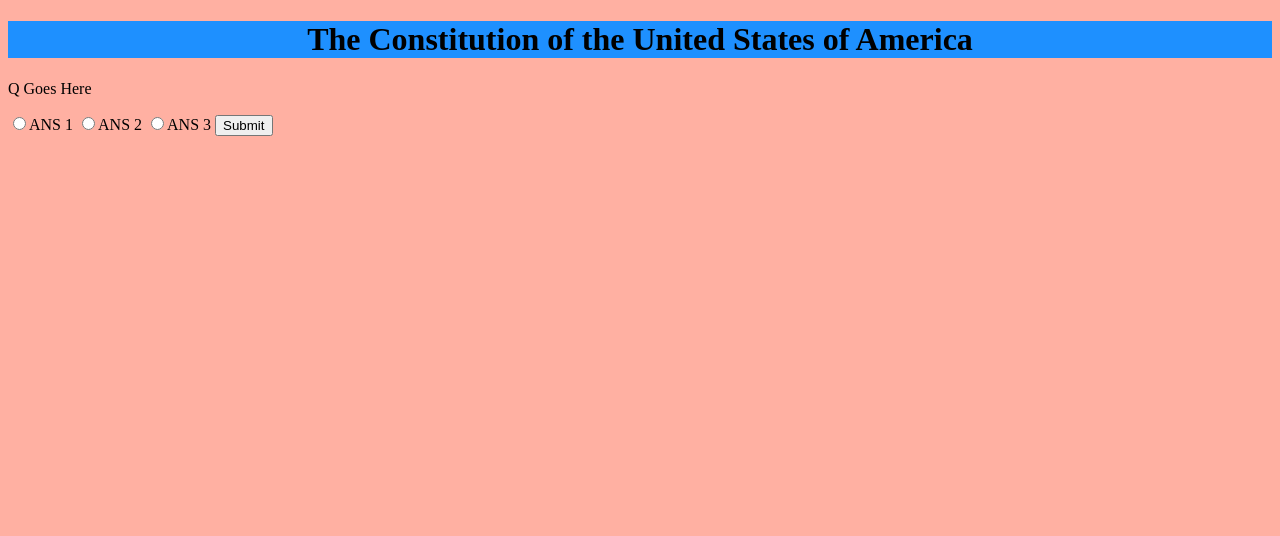
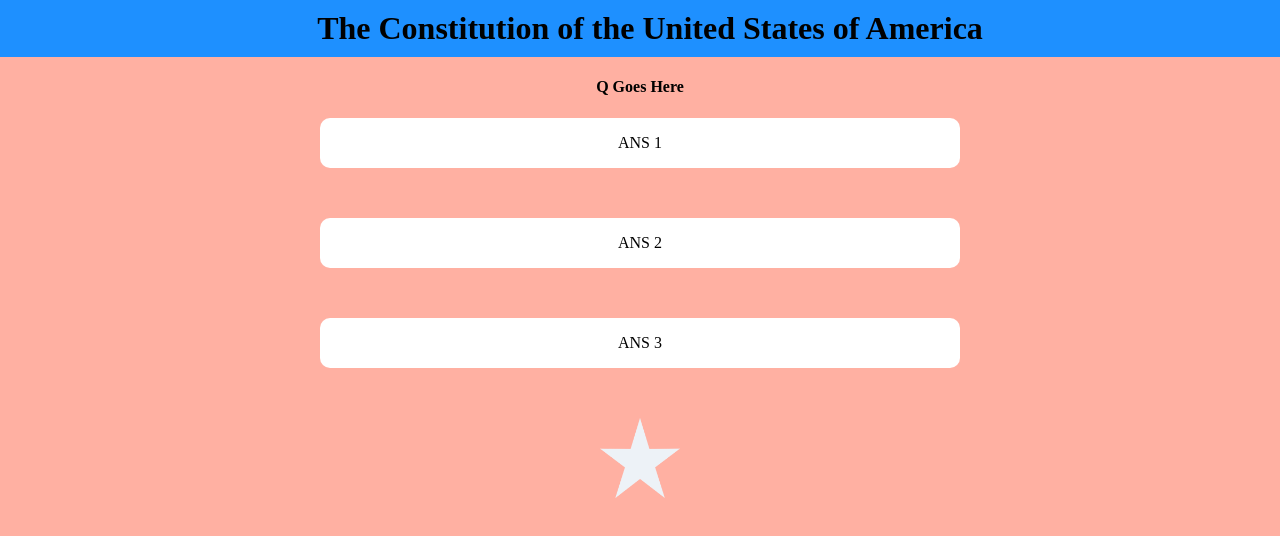
Before and after one commit to SiLordOfLight/ConstitutionQuiz, a plain HTML site: page index.html in a window 1280 px wide. Drawn offline with nearby package versions, Linux system fonts and the light colour scheme.

Commit message:
Commit 2

```diff
--- a/general.js
+++ b/general.js
@@ -0,0 +1,9 @@
+$("document").ready(function(){
+  $(".answer_button").click(function (event) {
+    event.target.style.backgroundColor = 'DodgerBlue';
+
+    var selectOthers = ".answer_button[id!='"+event.target.id+"']";
+
+    $(selectOthers).css("background","white");
+  });
+});
--- a/index.html
+++ b/index.html
@@ -13,14 +13,18 @@
     <h1>The Constitution of the United States of America</h1>
 
 
-   <p id="question">Q Goes Here</p>
+   <h4 id="question">Q Goes Here</h4>
 
-   <form id="answers">
-     <input type="radio" name="answer" value="wrong">ANS 1</input>
-     <input type="radio" name="answer" value="wrong">ANS 2</input>
-     <input type="radio" name="answer" value="right">ANS 3</input>
-     <input type="submit" name="Check"></input>
-   </form>
+   <div class="answer_form">
+     <ul id="answers">
+       <li class="answer_button" id="ans1">ANS 1</li><br>
+       <li class="answer_button" id="ans2">ANS 2</li><br>
+       <li class="answer_button" id="ans3">ANS 3</li><br>
+     </ul>
+
+     <img src="white_star.png"></img>
+   </div>
+
 
  </body>
 </html>
--- a/quizstyle.css
+++ b/quizstyle.css
@@ -2,10 +2,60 @@ html {
   background-color: rgba(255, 99, 71, 0.5);
 }
 
+body {
+  padding: 0px;
+  margin: 0px;
+}
+
 h1 {
-  padding: 0;
+  padding: 10px;
   width: 100%;
   background-color: DodgerBlue;
   text-align: center;
+  margin: 0px;
+  display: block;
+  left: 0;
+}
 
+#question {
+  width: 100%;
+  text-align: center;
 }
+
+.answer_form {
+  margin: auto;
+}
+
+#answers {
+  margin: auto;
+  width: 50%;
+  text-align: center;
+  display: block;
+  line-height: 50px;
+  list-style-type:none;
+  padding-left: 0;
+}
+
+#answers li {
+  background-color: white;
+  border-radius: 10px;
+}
+
+#answers li:hover {
+  background-color: DodgerBlue;
+}
+
+#answers br {
+  line-height: 0;
+}
+
+img {
+  margin: auto;
+  width: 80px;
+  height: 80px;
+  display: block;
+}
+
+img:hover {
+  filter: hue-rotate(50deg);
+}
```
Also changed, not shown: white_star.png (added).
